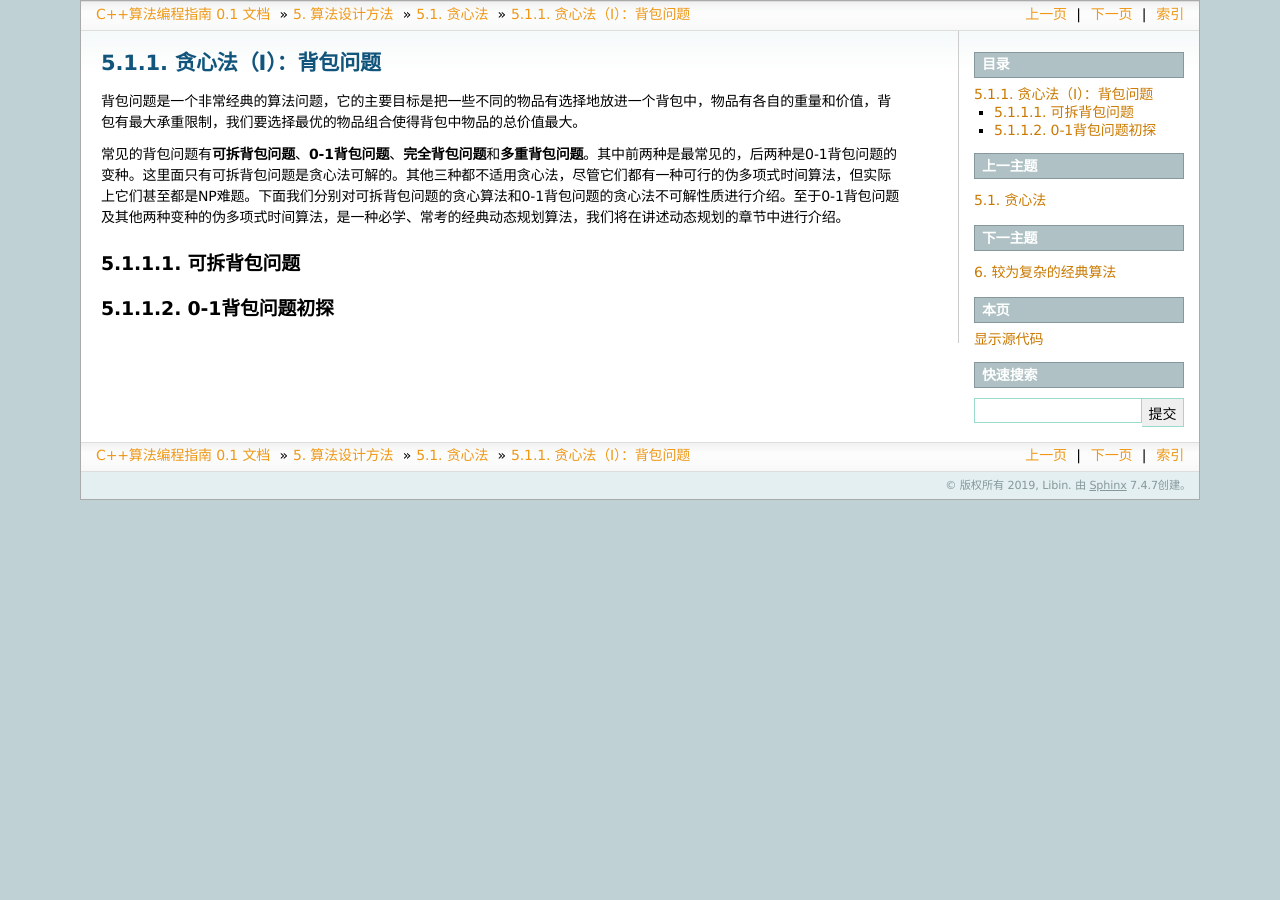
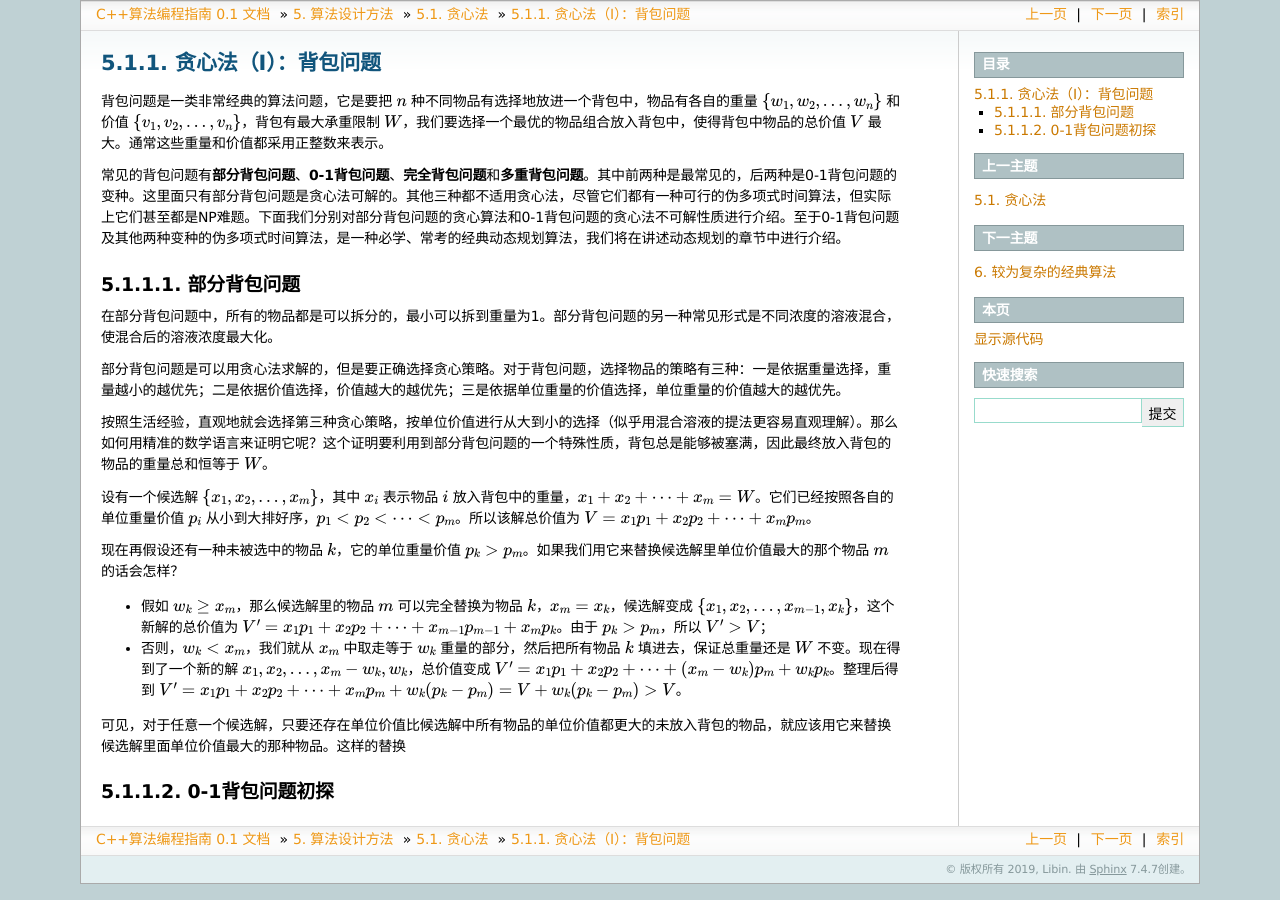
Before and after one commit to majorli/algo_guide, a Sphinx documentation site: the page built from source/ch04/sec01/411_greedy_samples_1.rst, in a window 1280 px wide. Built offline with Sphinx 7.4.7, drawn with Linux system fonts in a browser that asks for light colours; formulas are drawn with MathJax 3.

Commit message:
20191220_0031draft

```diff
--- a/source/ch04/410_greedy.rst
+++ b/source/ch04/410_greedy.rst
@@ -40,7 +40,7 @@
 
 这是所有任务完成时间之和的最小值。要证明这个结论也很简单，因为排在前面的任务在计算总时间的时候它的运行时长被加的次数总是比排在后面的任务多。假设在调度中存在一个逆序对 :math:`t_i\gt t_{i+1}`，那么 :math:`t_i` 会在计算总时间时被加 :math:`n-i+1` 次，:math:`t_{i+1}` 则会被加 :math:`n-i` 次，因此这个逆序对给总时长带来的时间量是 :math:`(n-i+1)t_i+(n-i)t_{i+1}=(n-i)(t_i+t_{i+1})+t_i`。而如果把这个逆序对转成顺序对，那么它们给总时长带来的时间量会是 :math:`(n-i)(t_i+t_{i+1})+t_{i+1}`。显然，由于 :math:`t_i\gt t_{i+1}`，所以逆序对带来的时间量一定比顺序对带来的时间量要小。按照我们的贪心策略得到的调度，是完全不存在逆序对的，所以这个调度一定是最优的。
 
-上面是一个最简单的贪心法的例子，也很好理解。尽管贪心法的实际应用场景并不多，但它是一种重要的算法设计思路，在初期的算法竞赛中是常考题型，在一些高级算法中也常会存在部分采用贪心法的情况。另外，对于一些NP难题的近似算法中，贪心法常常会作为一种比较简单实用的寻找较优解的算法思路。因此对贪心法做一个比较全面的了解，包括它的常见用例、常见反例和一些实际考题是很有必要的。下面就让我们来看一些经典的贪心法例子，最后用两个实际题目来巩固一下贪心法的应用。
+上面是一个最简单的贪心法的例子，也很好理解。尽管贪心法的实际应用场景并不多，但它是一种重要的算法设计思路，在初期的算法竞赛中是常考题型，在一些高级算法中也常会存在部分采用贪心法的情况。另外，贪心法还常会作为一种比较简单实用的较优解近似算法用于某些NP难题。因此对贪心法做一个比较全面的了解，包括它的常见用例、常见反例和一些实际考题是很有必要的。下面就让我们来看一些经典的贪心法例子，最后用两个实际题目来巩固一下贪心法的应用。
 
 .. toctree::
    :maxdepth: 2
--- a/source/ch04/sec01/411_greedy_samples_1.rst
+++ b/source/ch04/sec01/411_greedy_samples_1.rst
@@ -1,16 +1,28 @@
 贪心法（I）：背包问题
 ++++++++++++++++++++++++++++++++++
 
-背包问题是一个非常经典的算法问题，它的主要目标是把一些不同的物品有选择地放进一个背包中，物品有各自的重量和价值，背包有最大承重限制，我们要选择最优的物品组合使得背包中物品的总价值最大。
+背包问题是一类非常经典的算法问题，它是要把 :math:`n` 种不同物品有选择地放进一个背包中，物品有各自的重量 :math:`\{w_1,w_2,\dots,w_n\}` 和价值 :math:`\{v_1,v_2,\dots,v_n\}`，背包有最大承重限制 :math:`W`，我们要选择一个最优的物品组合放入背包中，使得背包中物品的总价值 :math:`V` 最大。通常这些重量和价值都采用正整数来表示。
 
-常见的背包问题有\ :strong:`可拆背包问题`、:strong:`0-1背包问题`、:strong:`完全背包问题`\ 和\ :strong:`多重背包问题`。其中前两种是最常见的，后两种是0-1背包问题的变种。这里面只有可拆背包问题是贪心法可解的。其他三种都不适用贪心法，尽管它们都有一种可行的伪多项式时间算法，但实际上它们甚至都是NP难题。下面我们分别对可拆背包问题的贪心算法和0-1背包问题的贪心法不可解性质进行介绍。至于0-1背包问题及其他两种变种的伪多项式时间算法，是一种必学、常考的经典动态规划算法，我们将在讲述动态规划的章节中进行介绍。
+常见的背包问题有\ :strong:`部分背包问题`、:strong:`0-1背包问题`、:strong:`完全背包问题`\ 和\ :strong:`多重背包问题`。其中前两种是最常见的，后两种是0-1背包问题的变种。这里面只有部分背包问题是贪心法可解的。其他三种都不适用贪心法，尽管它们都有一种可行的伪多项式时间算法，但实际上它们甚至都是NP难题。下面我们分别对部分背包问题的贪心算法和0-1背包问题的贪心法不可解性质进行介绍。至于0-1背包问题及其他两种变种的伪多项式时间算法，是一种必学、常考的经典动态规划算法，我们将在讲述动态规划的章节中进行介绍。
 
 
-可拆背包问题
+部分背包问题
 ^^^^^^^^^^^^^^^^^^^^^^^^^^^^^^^^^^
 
+在部分背包问题中，所有的物品都是可以拆分的，最小可以拆到重量为1。部分背包问题的另一种常见形式是不同浓度的溶液混合，使混合后的溶液浓度最大化。
 
+部分背包问题是可以用贪心法求解的，但是要正确选择贪心策略。对于背包问题，选择物品的策略有三种：一是依据重量选择，重量越小的越优先；二是依据价值选择，价值越大的越优先；三是依据单位重量的价值选择，单位重量的价值越大的越优先。
 
+按照生活经验，直观地就会选择第三种贪心策略，按单位价值进行从大到小的选择（似乎用混合溶液的提法更容易直观理解）。那么如何用精准的数学语言来证明它呢？这个证明要利用到部分背包问题的一个特殊性质，背包总是能够被塞满，因此最终放入背包的物品的重量总和恒等于 :math:`W`。
+
+设有一个候选解 :math:`\{x_1,x_2,\dots,x_m\}`，其中 :math:`x_i` 表示物品 :math:`i` 放入背包中的重量，:math:`x_1+x_2+\cdots+x_m=W`。它们已经按照各自的单位重量价值 :math:`p_i` 从小到大排好序，:math:`p_1\lt p_2\lt\cdots\lt p_m`。所以该解总价值为 :math:`V=x_1p_1+x_2p_2+\cdots+x_mp_m`。
+
+现在再假设还有一种未被选中的物品 :math:`k`，它的单位重量价值 :math:`p_k \gt p_m`。如果我们用它来替换候选解里单位价值最大的那个物品 :math:`m` 的话会怎样？
+
+* 假如 :math:`w_k\ge x_m`，那么候选解里的物品 :math:`m` 可以完全替换为物品 :math:`k`，:math:`x_m=x_k`，候选解变成 :math:`\{x_1,x_2,\dots,x_{m-1},x_k\}`，这个新解的总价值为 :math:`V^\prime = x_1p_1+x_2p_2+\cdots+x_{m-1}p_{m-1}+x_mp_k`。由于 :math:`p_k \gt p_m`，所以 :math:`V^\prime \gt V`；
+* 否则，:math:`w_k \lt x_m`，我们就从 :math:`x_m` 中取走等于 :math:`w_k` 重量的部分，然后把所有物品 :math:`k` 填进去，保证总重量还是 :math:`W` 不变。现在得到了一个新的解 :math:`x_1,x_2,\dots,x_m-w_k,w_k`，总价值变成 :math:`V^\prime = x_1p_1+x_2p_2+\cdots+(x_m-w_k)p_m+w_kp_k`。整理后得到 :math:`V^\prime = x_1p_1+x_2p_2+\cdots+x_mp_m+w_k(p_k-p_m)=V+w_k(p_k-p_m)\gt V`。
+
+可见，对于任意一个候选解，只要还存在单位价值比候选解中所有物品的单位价值都更大的未放入背包的物品，就应该用它来替换候选解里面单位价值最大的那种物品。这样的替换
 
 0-1背包问题初探
 ^^^^^^^^^^^^^^^^^^^^^^^^^^^^^^^^^^
```
